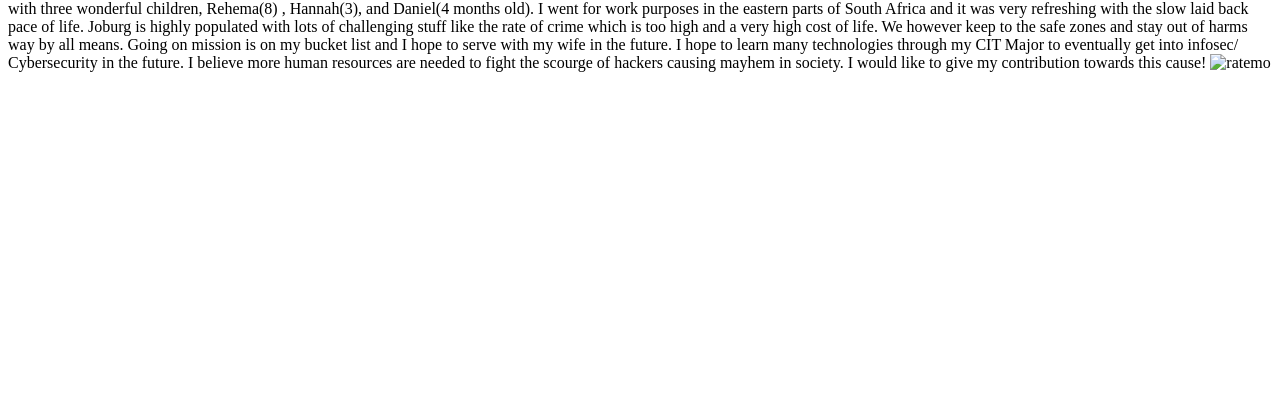
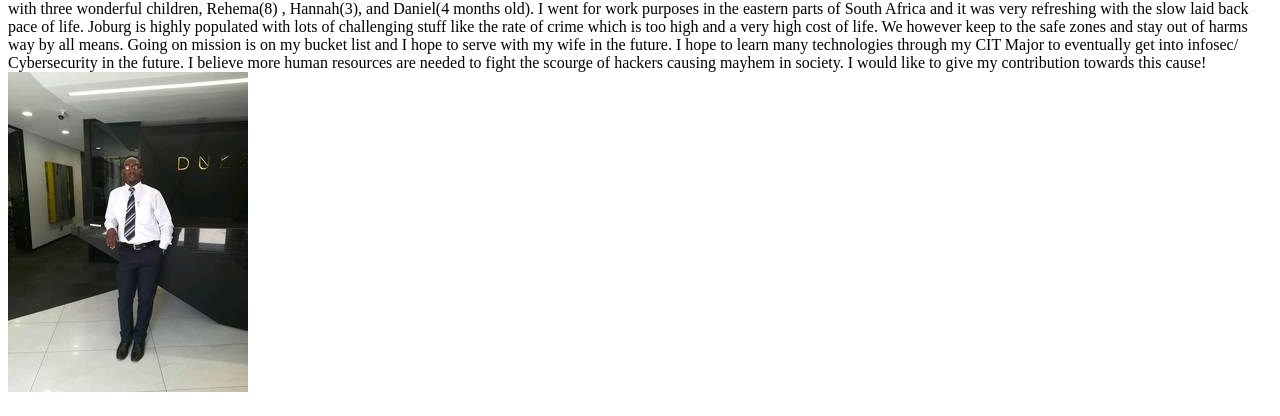
Before and after one commit to peterken1/peterken1.github.io, a plain HTML site: page aboutme.html in a window 1280 px wide. Shown: the part 384-800 px from the top of the page. Drawn offline with Linux system fonts and the light colour scheme.

Commit message:
Update aboutme.html

```diff
--- a/aboutme.html
+++ b/aboutme.html
@@ -1,30 +1,31 @@
 <!DOCTYPE html>
-<html lang="en">
-<head>
-    <meta charset="UTF-8">
-
+<html lang="en-us">
+  <head>
+    <meta charset="UTF-8" />
 
     <title>Peter Ratemo-About Me</title>
-</head>
-<body>
+  </head>
+  <body>
     <h1>Peter</h1>
     <p>
-        <img src="https://upload.wikimedia.org/wikipedia/commons/thumb/a/af/Flag_of_South_Africa.svg/320px-Flag_of_South_Africa.svg.png"
-             alt="South African Flag"/>
-    I have been living in Johannesburg, Gauteng Province, South Africa for about 11 years.
-    My wife Heather and I have been blessed with three wonderful children, Rehema(8) ,
-    Hannah(3), and Daniel(4 months old).
-    I went for work purposes in the eastern parts of South Africa and it was very
-    refreshing with the slow laid back pace of life. Joburg is highly populated with lots
-    of challenging stuff like the rate of crime which is too high and a very high cost of
-    life. We however keep to the safe zones and stay out of harms way by all means.
-    Going on mission is on my bucket list and I hope to serve with my wife in the future.
-    I hope to learn many technologies through my CIT Major to eventually get into infosec/
-    Cybersecurity in the future. I believe more human resources are needed to fight the
-    scourge of hackers causing mayhem in society. I would like to give my contribution
-    towards this cause!
-        <img src="ratemo..jpg" alt="ratemo"/>
+      <img
+        src="https://upload.wikimedia.org/wikipedia/commons/thumb/a/af/Flag_of_South_Africa.svg/320px-Flag_of_South_Africa.svg.png"
+        alt="South African Flag"
+      />
+      I have been living in Johannesburg, Gauteng Province, South Africa for
+      about 11 years. My wife Heather and I have been blessed with three
+      wonderful children, Rehema(8) , Hannah(3), and Daniel(4 months old). I
+      went for work purposes in the eastern parts of South Africa and it was
+      very refreshing with the slow laid back pace of life. Joburg is highly
+      populated with lots of challenging stuff like the rate of crime which is
+      too high and a very high cost of life. We however keep to the safe zones
+      and stay out of harms way by all means. Going on mission is on my bucket
+      list and I hope to serve with my wife in the future. I hope to learn many
+      technologies through my CIT Major to eventually get into infosec/
+      Cybersecurity in the future. I believe more human resources are needed to
+      fight the scourge of hackers causing mayhem in society. I would like to
+      give my contribution towards this cause!
+      <img src="ratemo1.jpg" alt="ratemo" />
     </p>
-
-</body>
+  </body>
 </html>
```
